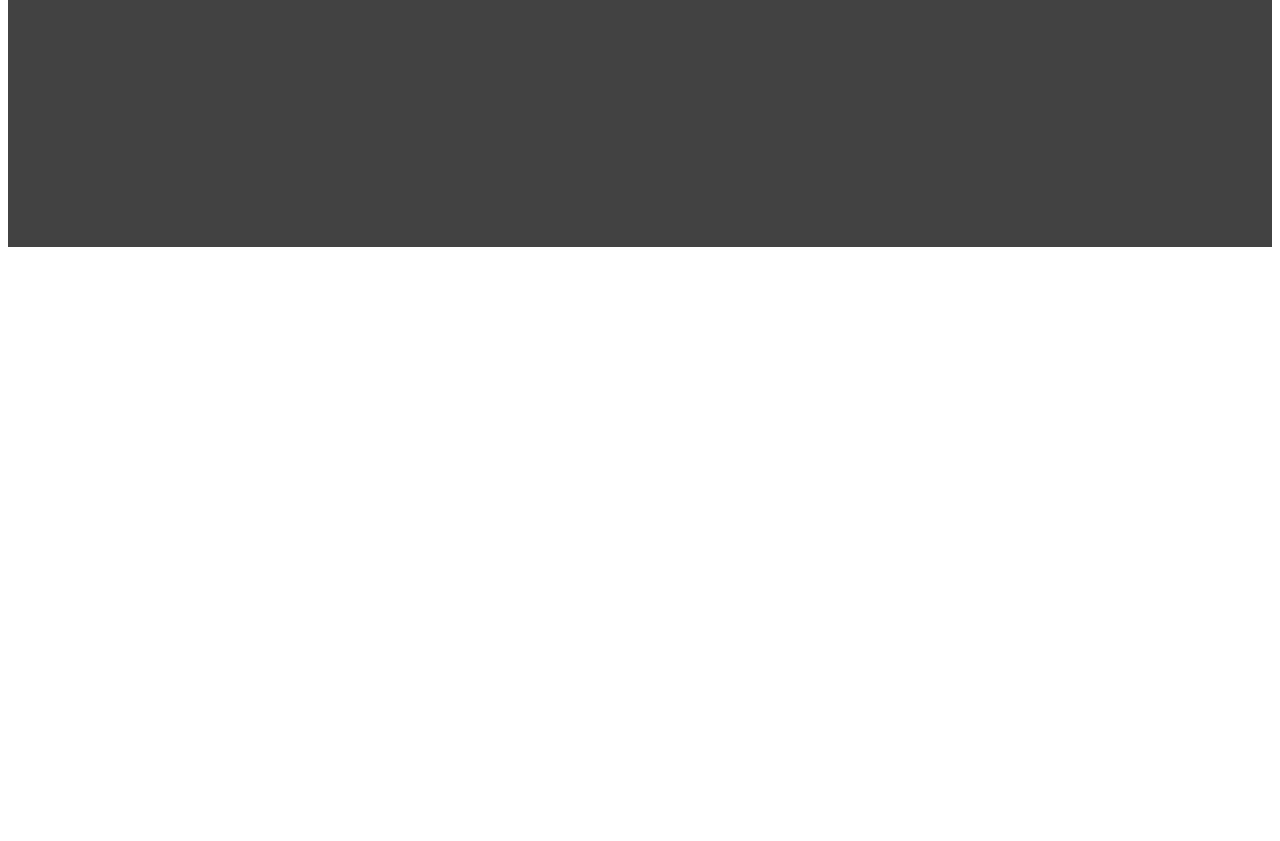
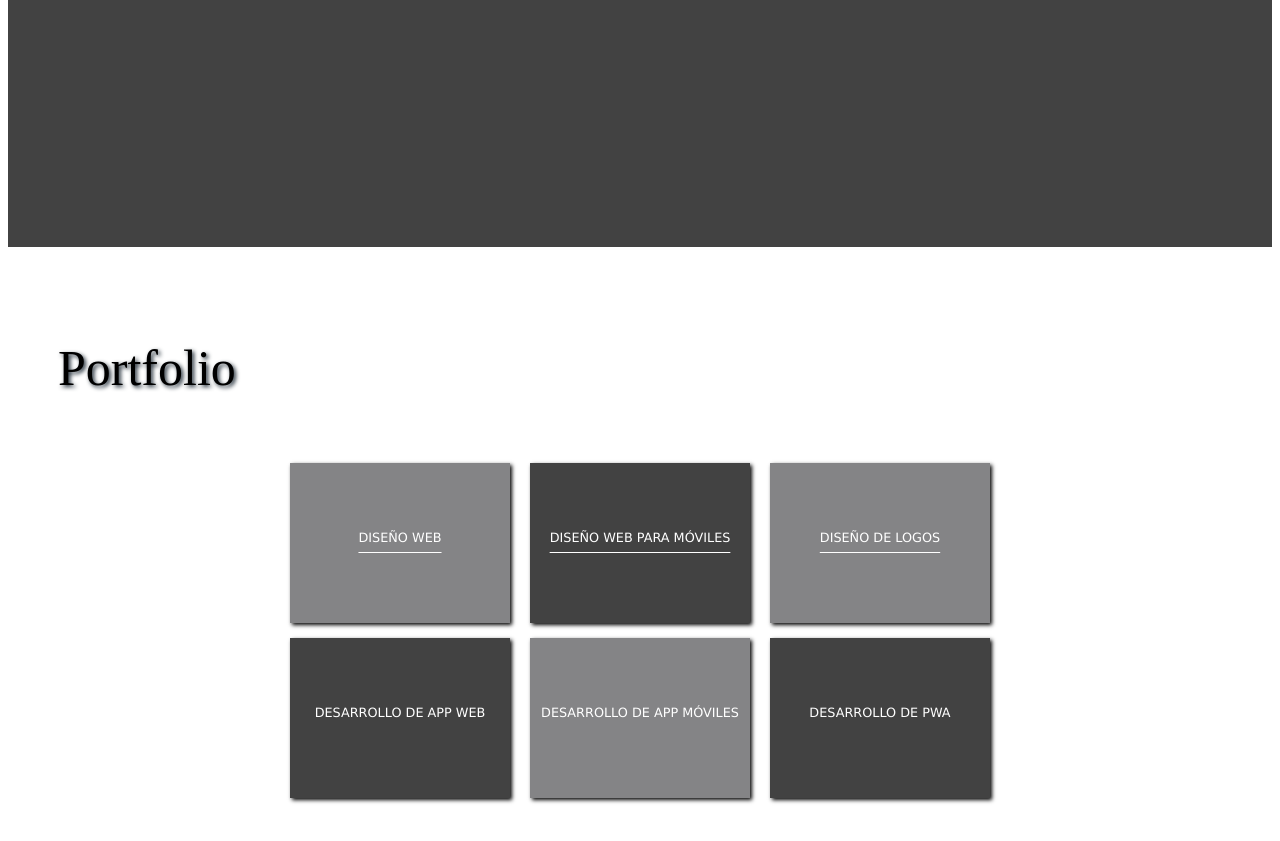
Before and after one commit to BarbaraBarua91/Mi-portafolio-1, a plain HTML site: page index.html in a window 1280 px wide. Shown: the part 1539-2380 px from the top of the page. Before the commit the page ends 1801 px from the top, so only its background shows below. Drawn offline with Linux system fonts and the light colour scheme.

Commit message:
termine la seccion de portfolio

```diff
--- a/CSS/estilos.css
+++ b/CSS/estilos.css
@@ -6,7 +6,7 @@ header {
     justify-content: space-between;
     align-items: center;
     padding: 0 ;
-    background-color: white
+    background-color: white;
 
 }
 
@@ -70,12 +70,14 @@ h1 {
     font-size: 40px;
     margin-bottom: 0%;
 
+
 }
 
 h2 {
     font-weight:lighter;
     font-size: 20px;
-    margin-bottom: 25%
+    margin-bottom: 25%;
+    color: #fff;
 
 }
 
@@ -156,7 +158,8 @@ hr {
     margin-bottom: 10px;
     margin-top: 10px;
     padding: 30px;
-    font-size: 50px
+    font-size: 50px;
+    font-family: 'Times New Roman', Times, serif;
 }
 
 .contenedor-s p {
@@ -245,3 +248,116 @@ hr {
     background: #848486;
     height: 100%;
   }
+
+  /*SECCION PORTFOLIO*/
+
+  .portfolio {
+    background-color: #fff;
+
+  }
+
+  h2 {
+    font-size: 50px;
+    font-family: 'Times New Roman', Times, serif;
+    color: #000;
+    padding: 50px;
+    text-shadow: 2px 2px 4px #1c2833
+  }
+
+.contenedor-cajas {
+    box-sizing: border-box;
+    display: flex;
+    flex-wrap: wrap;
+    width: 700px;
+    height: 350px;
+    margin: 20px auto;
+    position: relative;
+    bottom: 300px;
+    text-align: center;
+    line-height: 150px;
+    justify-content: space-between;
+    cursor: pointer;
+
+
+
+}
+  .caja1 {
+    background-color: #848486;
+    box-shadow: 2px 2px 4px #000;
+    box-shadow:#000;
+    width: 220px;
+    height: 160px;
+    font-family: 'Lucida Sans', 'Lucida Sans Regular', 'Lucida Grande', 'Lucida Sans Unicode', Geneva, Verdana, sans-serif;
+    color: #fff;
+    font-size: 80%;
+    text-decoration:underline;
+    text-underline-offset: 10px;
+
+
+
+ }
+
+
+  .caja2 {
+    background-color: #424242;
+    box-shadow: 2px 2px 4px #000;
+    width: 220px;
+    height: 160px;
+    color: #fff;
+    font-size: 80%;
+    text-decoration:underline;
+    text-underline-offset: 10px;
+    font-family: 'Lucida Sans', 'Lucida Sans Regular', 'Lucida Grande', 'Lucida Sans Unicode', Geneva, Verdana, sans-serif;
+
+}
+
+
+
+  .caja3 {
+    background-color: #848486;
+    width: 220px;
+    height: 160px;
+    text-decoration:underline;
+    text-underline-offset: 10px;
+    box-shadow: 2px 2px 4px #000;
+    color: #fff;
+    font-size: 80%;
+    font-family: 'Lucida Sans', 'Lucida Sans Regular', 'Lucida Grande', 'Lucida Sans Unicode', Geneva, Verdana, sans-serif;
+
+
+  }
+
+  .caja4 {
+    background-color: #424242;
+    width: 220px;
+    height: 160px;
+    box-shadow: 2px 2px 4px #000;
+    color: #fff;
+    white-space: nowrap;
+    font-size: 80%;
+    font-family: 'Lucida Sans', 'Lucida Sans Regular', 'Lucida Grande', 'Lucida Sans Unicode', Geneva, Verdana, sans-serif;
+
+
+  }
+
+  .caja5 {
+ background-color: #848486;
+ width: 220px;
+    height: 160px;
+    white-space: nowrap;
+    font-size: 80%;
+    box-shadow: 2px 2px 4px #000;
+    color: #fff;
+    font-family: 'Lucida Sans', 'Lucida Sans Regular', 'Lucida Grande', 'Lucida Sans Unicode', Geneva, Verdana, sans-serif;
+
+  }
+
+  .caja6 {
+    background-color: #424242;
+    width: 220px;
+    height: 160px;
+    color: #fff;
+    box-shadow: 2px 2px 4px #000;
+    font-family: 'Lucida Sans', 'Lucida Sans Regular', 'Lucida Grande', 'Lucida Sans Unicode', Geneva, Verdana, sans-serif;
+    font-size: 80%;
+  }
--- a/index.html
+++ b/index.html
@@ -135,3 +135,17 @@ Siempre estoy en busca de nuevos retos que me permitan combinar creatividad y te
     </main>
 </body>
 </html>
+
+<!--sección portfolio-->
+<section class="portfolio">
+<h2>Portfolio</h2>
+<div class="contenedor-cajas">
+  <div class="caja1">DISEÑO WEB </div>
+  <div class="caja2">DISEÑO WEB PARA MÓVILES</div>
+  <div class="caja3">DISEÑO DE LOGOS</div>
+  <div class="caja4">DESARROLLO DE APP WEB</div>
+  <div class="caja5">DESARROLLO DE APP MÓVILES</div>
+  <div class="caja6">DESARROLLO DE PWA</div>
+</div>
+
+</section>
```
